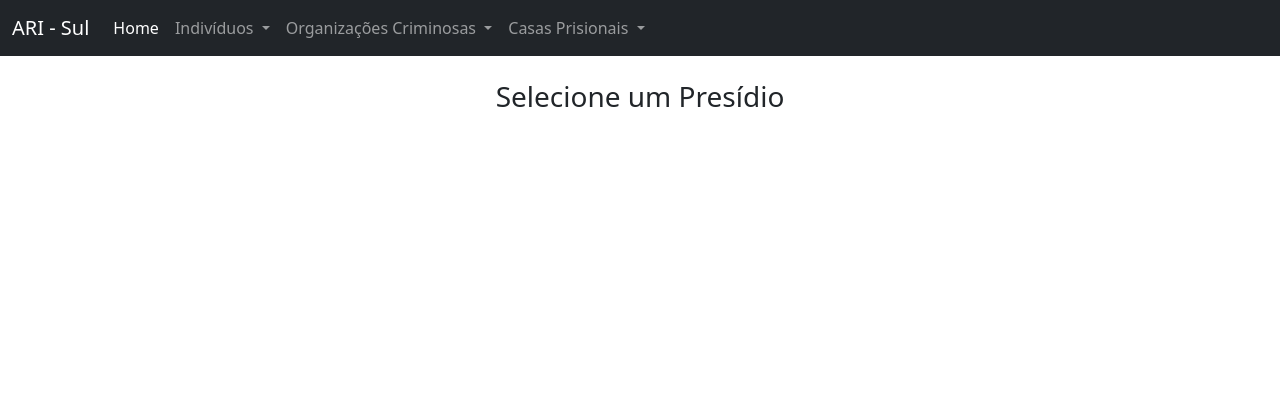
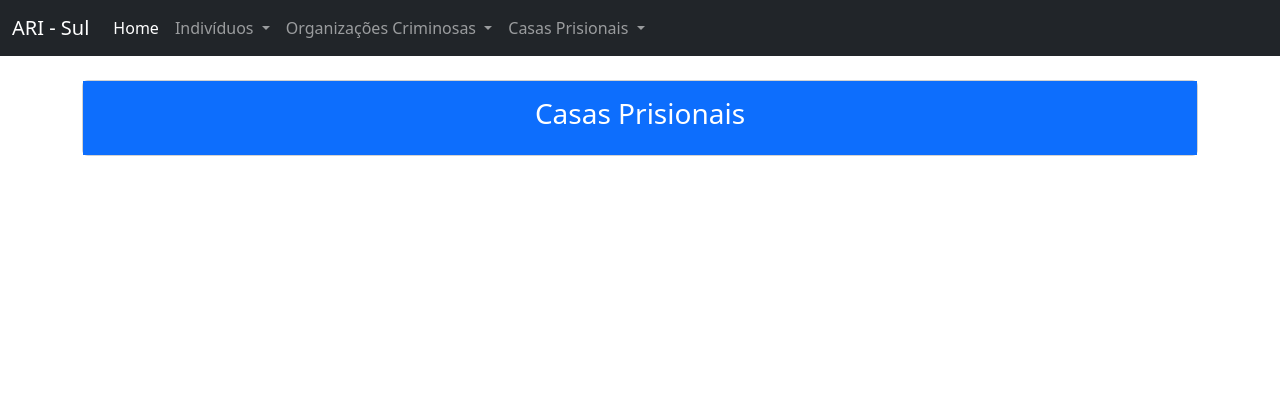
Before and after one commit to PWSRS/projeto-oc, a Django app: page /selecionar-presidio/ in a window 1280 px wide. Shown: the top 420 px of the page. Run offline with Django 5.2, Linux system fonts and the light colour scheme; data that the repository does not hold is empty; some libraries are stand-ins or nearby versions.

Commit message:
Estilização do título (cabeçalho) do template

```diff
--- a/controle/templates/individuo/individuo_detail.html
+++ b/controle/templates/individuo/individuo_detail.html
@@ -1,7 +1,7 @@
 {% extends "base.html" %}
 {% load static %}
 
-{% block title %}Disponetalhes{% endblock %}
+{% block title %}Detalhes{% endblock %}
 
 {% block content %}
 
--- a/controle/templates/individuo/individuo_list.html
+++ b/controle/templates/individuo/individuo_list.html
@@ -6,8 +6,8 @@
 {% block content %}
 
 <div class="card">
-  <div class="card-body text-bg-info p-3 text-center">
-    <h3>Lista de Detentos</h3>
+  <div class="card-body text-bg-primary p-3 text-center">
+    <h3>Indivíduos</h3>
   </div>
 </div>
 <br>
--- a/controle/templates/individuo/listar_detentos.html
+++ b/controle/templates/individuo/listar_detentos.html
@@ -4,7 +4,12 @@
 {% block title %}Disponetalhes{% endblock %}
 
 {% block content %}
+<div class="card">
+  <div class="card-body text-bg-primary p-3 text-center">
     <h3 class="text-center">Detentos na Galeria {{ galeria.nome }} - {{ galeria.casa_prisional.nome }} ({{ galeria.casa_prisional.sigla }})</h3>
+  </div>
+</div>
+<br>
        <a href="{% url 'selecionar_presidio' %}"><i class="bi bi-arrow-return-left"></i> Voltar</a>
     {% if detentos %}
         <table class="table table-bordered table-sm">
--- a/controle/templates/individuo/selecionar_presidio.html
+++ b/controle/templates/individuo/selecionar_presidio.html
@@ -4,7 +4,12 @@
 {% block title %}Detalhes dos Presídios{% endblock %}
 
 {% block content %}
-    <h3 class="text-center">Selecione um Presídio</h3>
+<div class="card">
+  <div class="card-body text-bg-primary p-3 text-center">
+    <h3>Casas Prisionais</h3>
+  </div>
+</div>
+<br>
     <div class="accordion accordion-flush" id="presidiosAccordion">
         {% if presidios %}
             {% for presidio in presidios %}
```
Also changed, not shown: controle/templates/orcrim/orcrim_list.html (+6 -1 lines).
